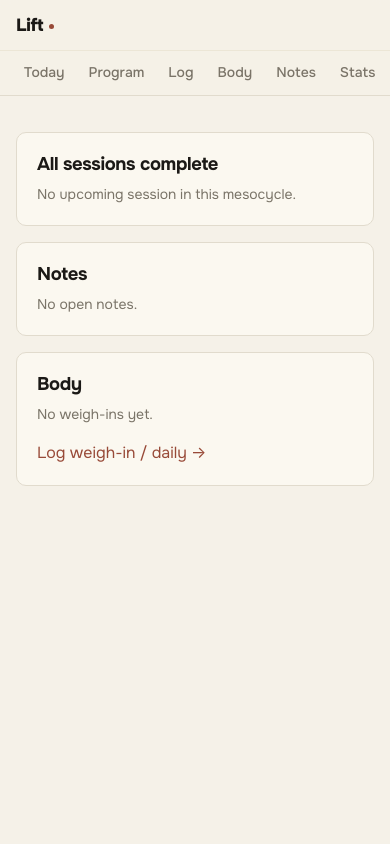
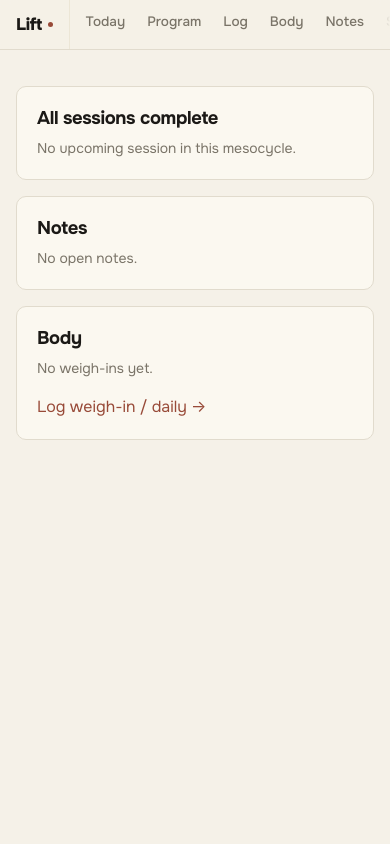
Before and after one commit to bwolfe502/workout-app, a Flask app: page / in a window 390 px wide. Run offline with Flask 3, Linux system fonts and the light colour scheme; data that the repository does not hold is empty.

Commit message:
fix: kill horizontal page scroll on mobile
Two compounding causes:

1. The 7-item topbar nav (Today / Program / Log / Body / Notes / Stats
   / Review) doesn't fit on a 375px iPhone. The previous layout stacked
   brand on top of nav with the nav allowed to overflow-x:auto, but on
   iOS Safari the page itself was still scrolling sideways because
   sticky+overflow-x interacts oddly when only `body` is clipped.

2. Prescription tables inside cards on /program and /sessions exceeded
   the card width on narrow viewports (long exercise names + nowrap on
   numeric cells), pushing the card and the body wider than the viewport.

Fixes:

- overflow-x: clip / hidden + max-width: 100vw on BOTH `html` and
  `body`, plus `position: relative` on body. Belt-and-braces.
- .card now has overflow-x: auto so wide tables scroll within the
  card instead of pushing the page.
- Topbar restructured: brand and nav now share a single row, nav has
  flex: 1 1 0 with min-width: 0 so it actually shrinks. mask-image
  fade on the right edge as a soft "more here" affordance instead of
  a visible scrollbar (and overscroll-behavior-x: contain so swiping
  the nav doesn't propagate to the page).
- Nav padding tightened (12px / 11px) so more links are visible at
  rest, swipe reveals the rest.

Tests still 154 green.

Co-Authored-By: Claude Opus 4.7 (1M context) <noreply@anthropic.com>

```diff
--- a/static/style.css
+++ b/static/style.css
@@ -79,6 +79,12 @@ html {
   -webkit-text-size-adjust: 100%;
   -webkit-tap-highlight-color: transparent;
   text-rendering: optimizeLegibility;
+  /* Hard-clip horizontal overflow at the document root. iOS Safari
+     sometimes ignores body-only overflow-x: hidden; clipping html as
+     well stops the page from ever scrolling sideways. */
+  overflow-x: clip;
+  overflow-x: hidden;
+  max-width: 100vw;
 }
 
 html, body {
@@ -96,7 +102,10 @@ body {
   min-height: 100vh;
   min-height: 100dvh;
   padding-bottom: env(safe-area-inset-bottom, 0);
+  overflow-x: clip;
   overflow-x: hidden;
+  max-width: 100vw;
+  position: relative;
 }
 
 /* ============================================================
@@ -148,9 +157,16 @@ main {
   max-width: 640px;
   margin: 0 auto;
   padding: var(--s-5) var(--s-4) var(--s-9);
+  min-width: 0;
 }
 @media (min-width: 720px) {
   main { padding: var(--s-7) var(--s-5) var(--s-9); }
+}
+
+/* Anything that could be wider than the viewport — tables, code,
+   pre, very long names — gets clipped to its parent. */
+table, pre, .narrative {
+  max-width: 100%;
 }
 
 /* ============================================================
@@ -161,20 +177,28 @@ main {
   position: sticky;
   top: 0;
   z-index: 50;
-  background: color-mix(in srgb, var(--paper) 88%, transparent);
+  display: flex;
+  align-items: stretch;
+  gap: var(--s-2);
+  background: color-mix(in srgb, var(--paper) 92%, transparent);
   -webkit-backdrop-filter: saturate(120%) blur(8px);
   backdrop-filter: saturate(120%) blur(8px);
   border-bottom: 1px solid var(--hairline);
   padding-top: env(safe-area-inset-top, 0);
+  max-width: 100vw;
+  min-width: 0;
 }
 
 .brand {
-  display: inline-block;
-  padding: var(--s-3) var(--s-4);
+  display: inline-flex;
+  align-items: center;
+  flex: 0 0 auto;
+  padding: 12px var(--s-4);
   font-weight: 800;
-  font-size: 1.1rem;
+  font-size: 1.05rem;
   letter-spacing: -0.02em;
   color: var(--ink);
+  border-right: 1px solid var(--hairline-soft);
 }
 .brand:hover { text-decoration: none; }
 .brand::after {
@@ -184,29 +208,38 @@ main {
   background: var(--accent);
   border-radius: 50%;
   margin-left: 6px;
-  vertical-align: 2px;
+  align-self: center;
 }
 
 .nav-scroll {
   display: flex;
   gap: 0;
+  flex: 1 1 0;
+  min-width: 0;
   overflow-x: auto;
+  overscroll-behavior-x: contain;
   scrollbar-width: none;
   -ms-overflow-style: none;
-  padding: 0 var(--s-3);
-  border-top: 1px solid var(--hairline-soft);
+  /* Soft fade at the right edge to indicate "more nav this way".
+     Uses mask so it doesn't paint a gradient and doesn't break in
+     old browsers. */
+  -webkit-mask-image: linear-gradient(to right, black 0, black calc(100% - 16px), transparent 100%);
+          mask-image: linear-gradient(to right, black 0, black calc(100% - 16px), transparent 100%);
 }
 .nav-scroll::-webkit-scrollbar { display: none; }
 .nav-scroll a {
   flex: 0 0 auto;
-  padding: 11px var(--s-3);
-  font-size: 0.875rem;
+  padding: 12px 11px;
+  font-size: 0.85rem;
   font-weight: 500;
   color: var(--ink-mid);
   border-bottom: 2px solid transparent;
   margin-bottom: -1px;
   transition: color 0.12s, border-color 0.12s;
+  white-space: nowrap;
 }
+.nav-scroll a:first-child { padding-left: var(--s-2); }
+.nav-scroll a:last-child  { padding-right: var(--s-5); /* room for the mask fade */ }
 .nav-scroll a:hover, .nav-scroll a:focus-visible {
   color: var(--ink);
   text-decoration: none;
@@ -226,6 +259,10 @@ main {
   background: var(--paper-2);
   border: 1px solid var(--hairline);
   border-radius: var(--r-md);
+  /* Tables inside cards may exceed card width on narrow viewports;
+     allow the card to scroll its own contents instead of pushing the
+     page wider. */
+  overflow-x: auto;
 }
 .card > h2:first-child { margin-bottom: var(--s-2); }
 .card > .eyebrow:first-child + h2 { margin-top: var(--s-2); margin-bottom: var(--s-3); }
```
